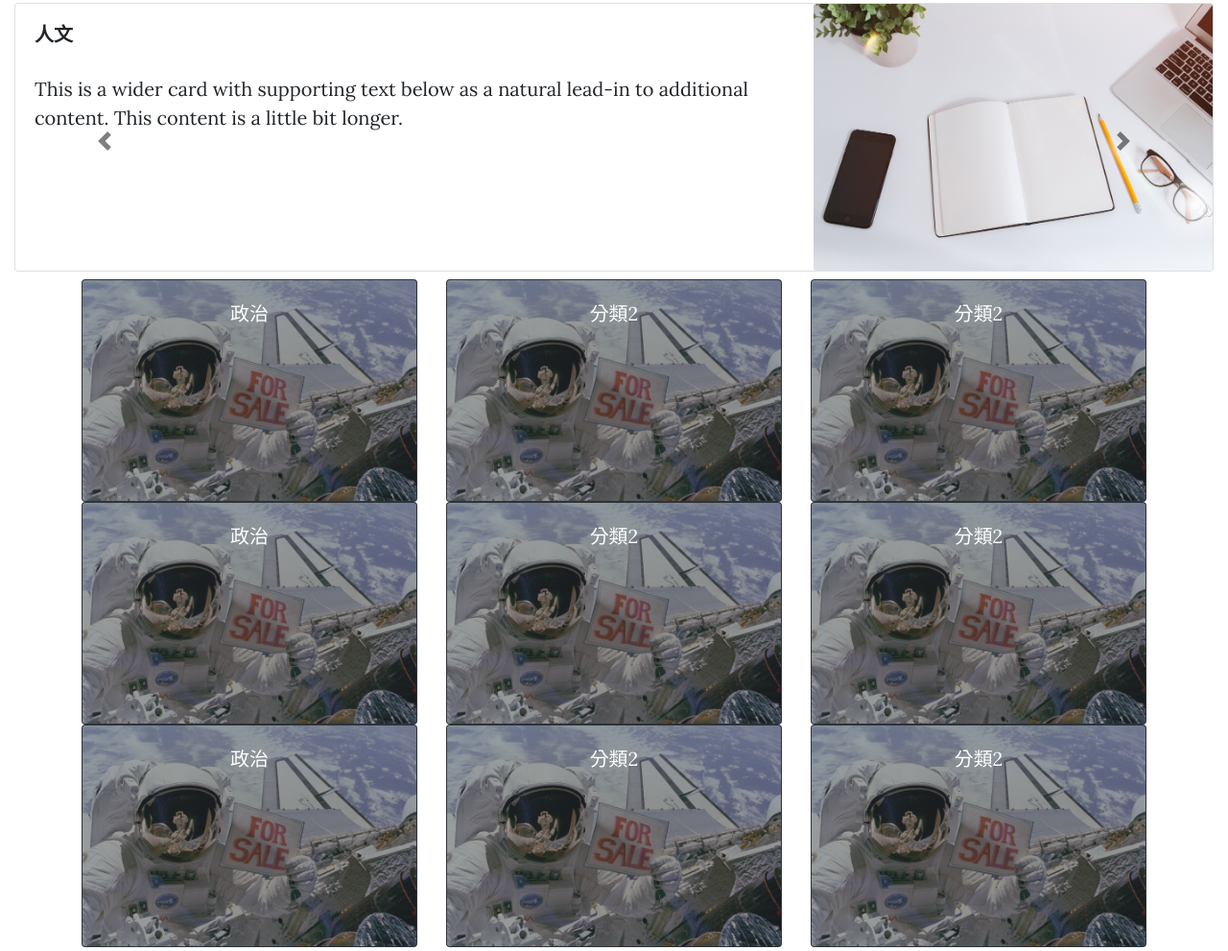
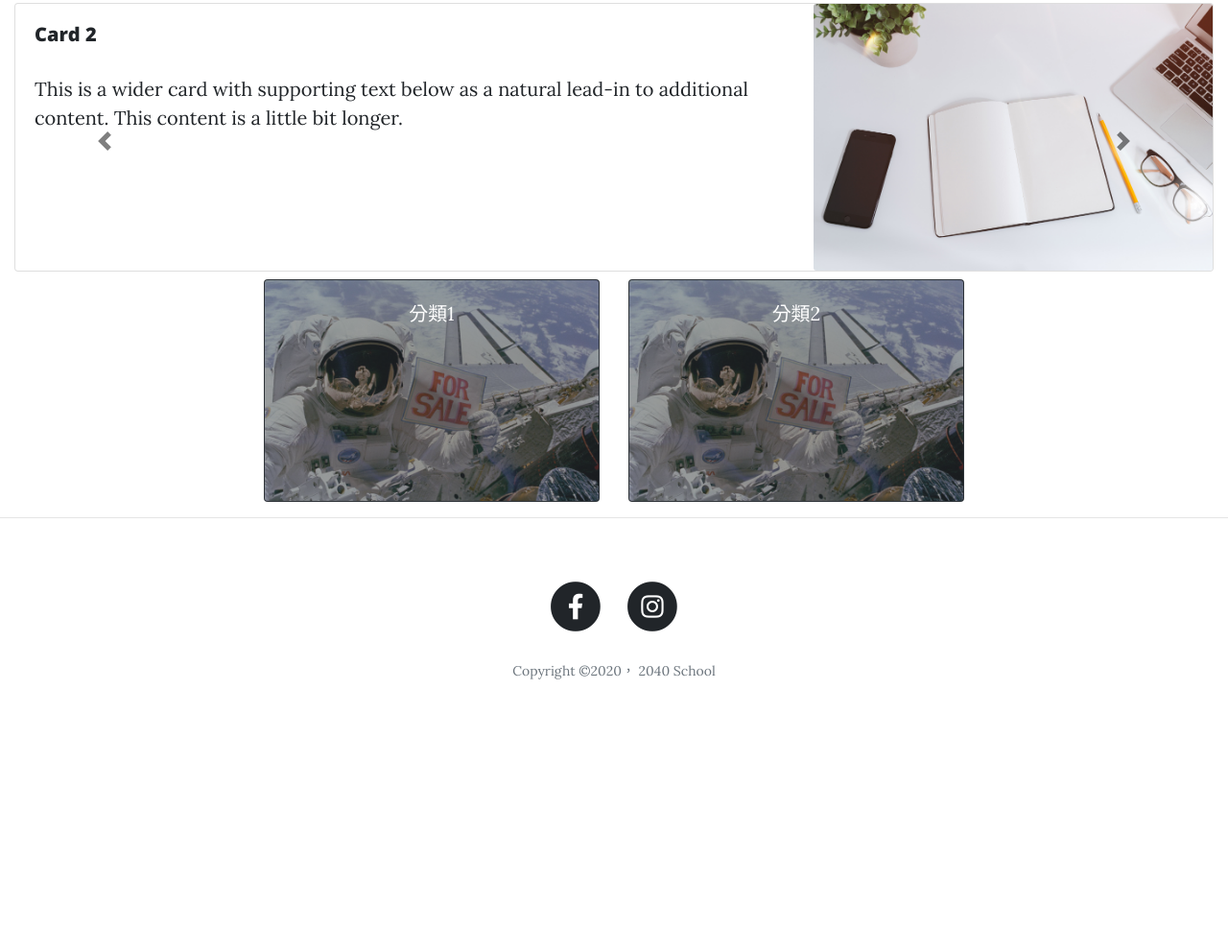
Before and after one commit to 2040-school/2040-school.github.io, a website: page index.html in a window 1280 px wide. Shown: the part 579-1570 px from the top of the page at 96% size. After the commit the page ends 1354 px from the top, so only its background shows below. Drawn offline with nearby package versions, Linux system fonts and the light colour scheme.

Commit message:
Add files via upload

```diff
--- a/index.html
+++ b/index.html
@@ -8,7 +8,8 @@
   <meta name="description" content="">
   <meta name="author" content="">
 
-  <title>Clean Blog - Start Bootstrap Theme</title>
+  <title>國際化線上教育平台</title>
+  <link rel="shortcut icon" href="img/Logo.ico" />
 
   <!-- Bootstrap core CSS -->
   <link href="vendor/bootstrap/css/bootstrap.min.css" rel="stylesheet">
@@ -39,7 +40,7 @@
       <div class="collapse navbar-collapse" id="navbarResponsive">
         <ul class="navbar-nav ml-auto">
           <li class="nav-item">
-            <a class="nav-link" href="index.html">Home</a>
+            <a class="nav-link" href="index.html">首頁</a>
           </li>
           <li class="nav-item dropdown">
               <a class="nav-link dropdown-toggle" role="button" id="dropdownMenuButton" data-toggle="dropdown" aria-haspopup="true" aria-expanded="false">
@@ -58,7 +59,7 @@
                         </div>
           </li>
           <li class="nav-item">
-            <a class="nav-link" href="about.html">About</a>
+            <a class="nav-link" href="about.html">關於我們</a>
           </li>
         </ul>
       </div>
@@ -106,7 +107,7 @@
                   <div class="row no-gutters">
                     <div class="col-md-8">
                       <div class="card-body">
-                        <h5 class="card-title">人文</h5>
+                        <h5 class="card-title">Card 2</h5>
                         <p class="card-text">This is a wider card with supporting text below as a natural lead-in to additional content. This content is a little bit longer.</p>
                       </div>
                     </div>
@@ -136,71 +137,11 @@
             <div class="card bg-dark text-white text-center h-100 justify-content-center">
               <img src="img/post-sample-image.jpg" class="card-img back-img">
               <div class="card-img-overlay">
-                <a href="#" class="card-text text-white stretched-link">政治</a>
+                <a href="#" class="card-text text-white stretched-link">分類1</a>
               </div>
             </div>
         </div>
         <div class="col-lg-4 col-6">
-            <div class="card bg-dark text-white text-center h-100 justify-content-center">
-              <img src="img/post-sample-image.jpg" class="card-img back-img">
-              <div class="card-img-overlay">
-                <a href="#" class="card-text text-white stretched-link">分類2</a>
-              </div>
-            </div>
-        </div>
-                <div class="col-lg-4 col-6">
-            <div class="card bg-dark text-white text-center h-100 justify-content-center">
-              <img src="img/post-sample-image.jpg" class="card-img back-img">
-              <div class="card-img-overlay">
-                <a href="#" class="card-text text-white stretched-link">分類2</a>
-              </div>
-            </div>
-        </div>
-    </div>
-          <div class="row justify-content-center">
-        <div class="col-lg-4 col-6">
-            <div class="card bg-dark text-white text-center h-100 justify-content-center">
-              <img src="img/post-sample-image.jpg" class="card-img back-img">
-              <div class="card-img-overlay">
-                <a href="#" class="card-text text-white stretched-link">政治</a>
-              </div>
-            </div>
-        </div>
-        <div class="col-lg-4 col-6">
-            <div class="card bg-dark text-white text-center h-100 justify-content-center">
-              <img src="img/post-sample-image.jpg" class="card-img back-img">
-              <div class="card-img-overlay">
-                <a href="#" class="card-text text-white stretched-link">分類2</a>
-              </div>
-            </div>
-        </div>
-                <div class="col-lg-4 col-6">
-            <div class="card bg-dark text-white text-center h-100 justify-content-center">
-              <img src="img/post-sample-image.jpg" class="card-img back-img">
-              <div class="card-img-overlay">
-                <a href="#" class="card-text text-white stretched-link">分類2</a>
-              </div>
-            </div>
-        </div>
-    </div>
-          <div class="row justify-content-center">
-        <div class="col-lg-4 col-6">
-            <div class="card bg-dark text-white text-center h-100 justify-content-center">
-              <img src="img/post-sample-image.jpg" class="card-img back-img">
-              <div class="card-img-overlay">
-                <a href="#" class="card-text text-white stretched-link">政治</a>
-              </div>
-            </div>
-        </div>
-        <div class="col-lg-4 col-6">
-            <div class="card bg-dark text-white text-center h-100 justify-content-center">
-              <img src="img/post-sample-image.jpg" class="card-img back-img">
-              <div class="card-img-overlay">
-                <a href="#" class="card-text text-white stretched-link">分類2</a>
-              </div>
-            </div>
-        </div>
-                <div class="col-lg-4 col-6">
             <div class="card bg-dark text-white text-center h-100 justify-content-center">
               <img src="img/post-sample-image.jpg" class="card-img back-img">
               <div class="card-img-overlay">
```
Also changed, not shown: about.html (+12 -8 lines), img/Logo.ico (added).
